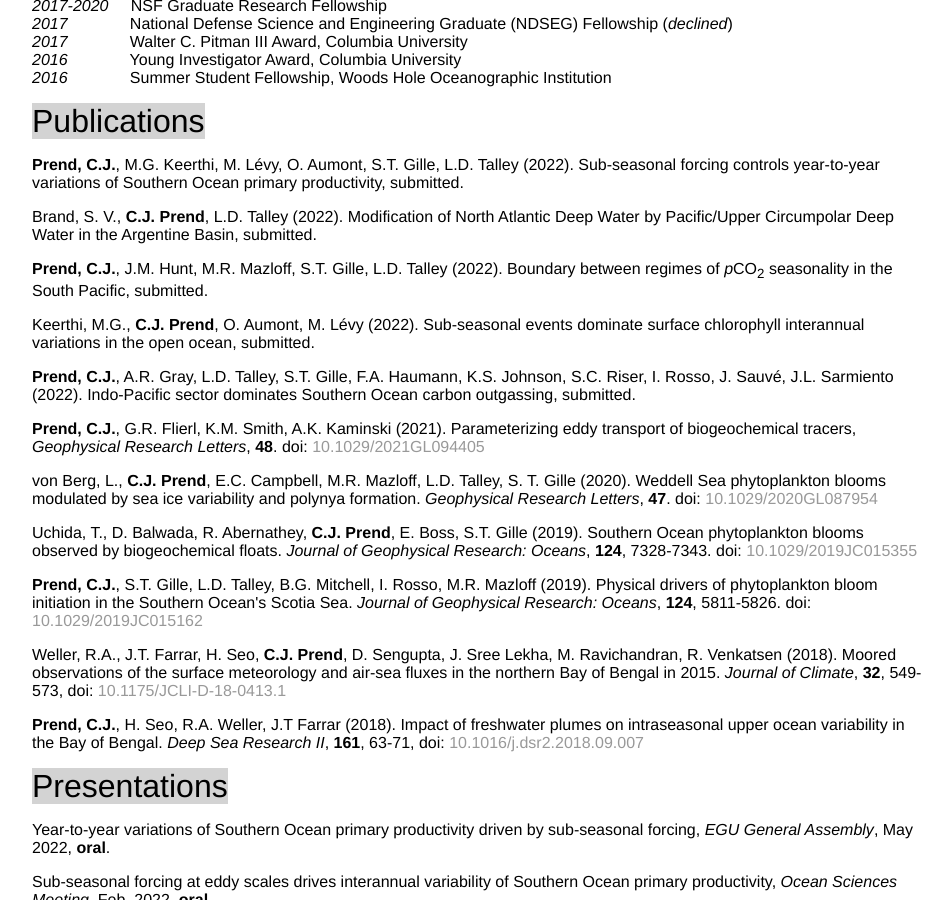
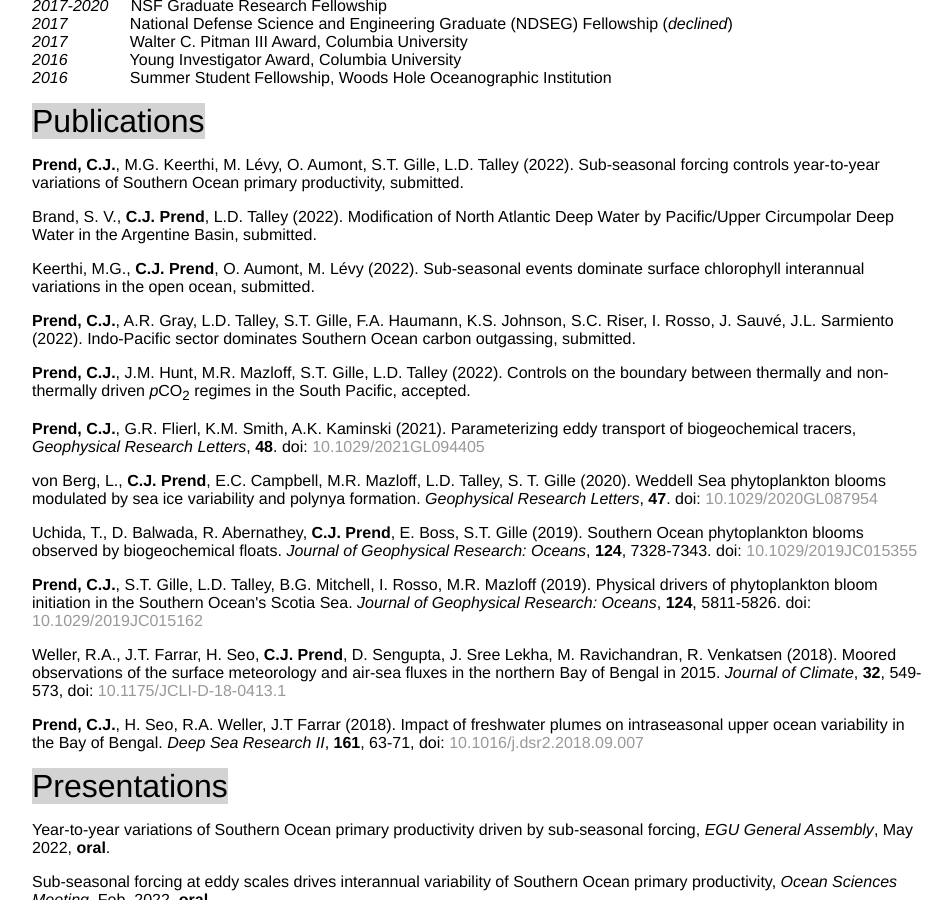
Before and after one commit to cprend/cprend.github.io, a Jekyll site: the page cv/index.html, which Jekyll copies as it is, in a window 1280 px wide and 900 px high, scrolled down 605 px. Shown: the whole window, without its empty margins (160-1108 px from the left). Built offline with Jekyll 4.4.1, drawn with Linux system fonts in a browser that asks for light colours.

Commit message:
Update index.html

```diff
--- a/cv/index.html
+++ b/cv/index.html
@@ -38,9 +38,9 @@
 		<p1>Publications</p1>
 		<p><b>Prend, C.J.</b>, M.G. Keerthi, M. L&eacutevy, O. Aumont, S.T. Gille, L.D. Talley (2022). Sub-seasonal forcing controls year-to-year variations of Southern Ocean primary productivity, submitted.</p>
 		<p>Brand, S. V., <b>C.J. Prend</b>, L.D. Talley (2022). Modification of North Atlantic Deep Water by Pacific/Upper Circumpolar Deep Water in the Argentine Basin, submitted.</p>
-		<p><b>Prend, C.J.</b>, J.M. Hunt, M.R. Mazloff, S.T. Gille, L.D. Talley (2022). Boundary between regimes of <em>p</em>CO<sub>2</sub> seasonality in the South Pacific, submitted.</p>
 		<p>Keerthi, M.G., <b>C.J. Prend</b>, O. Aumont, M. L&eacutevy (2022). Sub-seasonal events dominate surface chlorophyll interannual variations in the open ocean, submitted.</p>
 		<p><b>Prend, C.J.</b>, A.R. Gray, L.D. Talley, S.T. Gille, F.A. Haumann, K.S. Johnson, S.C. Riser, I. Rosso, J. Sauv&eacute, J.L. Sarmiento (2022). Indo-Pacific sector dominates Southern Ocean carbon outgassing, submitted.</p>
+		<p><b>Prend, C.J.</b>, J.M. Hunt, M.R. Mazloff, S.T. Gille, L.D. Talley (2022). Controls on the boundary between thermally and non-thermally driven <em>p</em>CO<sub>2</sub> regimes in the South Pacific, accepted.</p>
 		<p><b>Prend, C.J.</b>, G.R. Flierl, K.M. Smith, A.K. Kaminski (2021). Parameterizing eddy transport of biogeochemical tracers, <em>Geophysical Research Letters</em>, <b>48</b>. doi: <a href="https://agupubs.onlinelibrary.wiley.com/doi/10.1029/2021GL094405">10.1029/2021GL094405</a></p>
 		<p>von Berg, L., <b>C.J. Prend</b>, E.C. Campbell, M.R. Mazloff, L.D. Talley, S. T. Gille (2020). Weddell Sea phytoplankton blooms modulated by sea ice variability and polynya formation.
 		<em>Geophysical Research Letters</em>, <b>47</b>. doi: <a href="https://agupubs.onlinelibrary.wiley.com/doi/abs/10.1029/2020GL087954">10.1029/2020GL087954</a></p>
```
